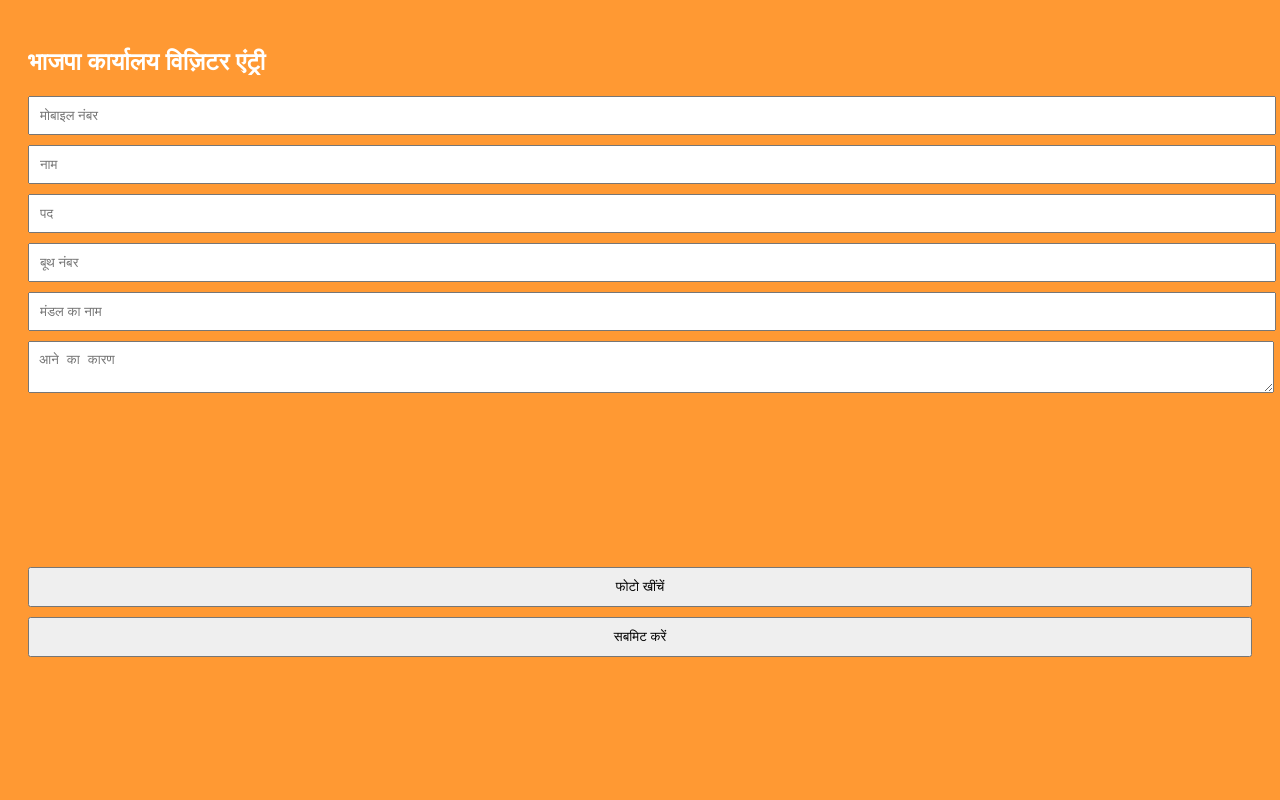
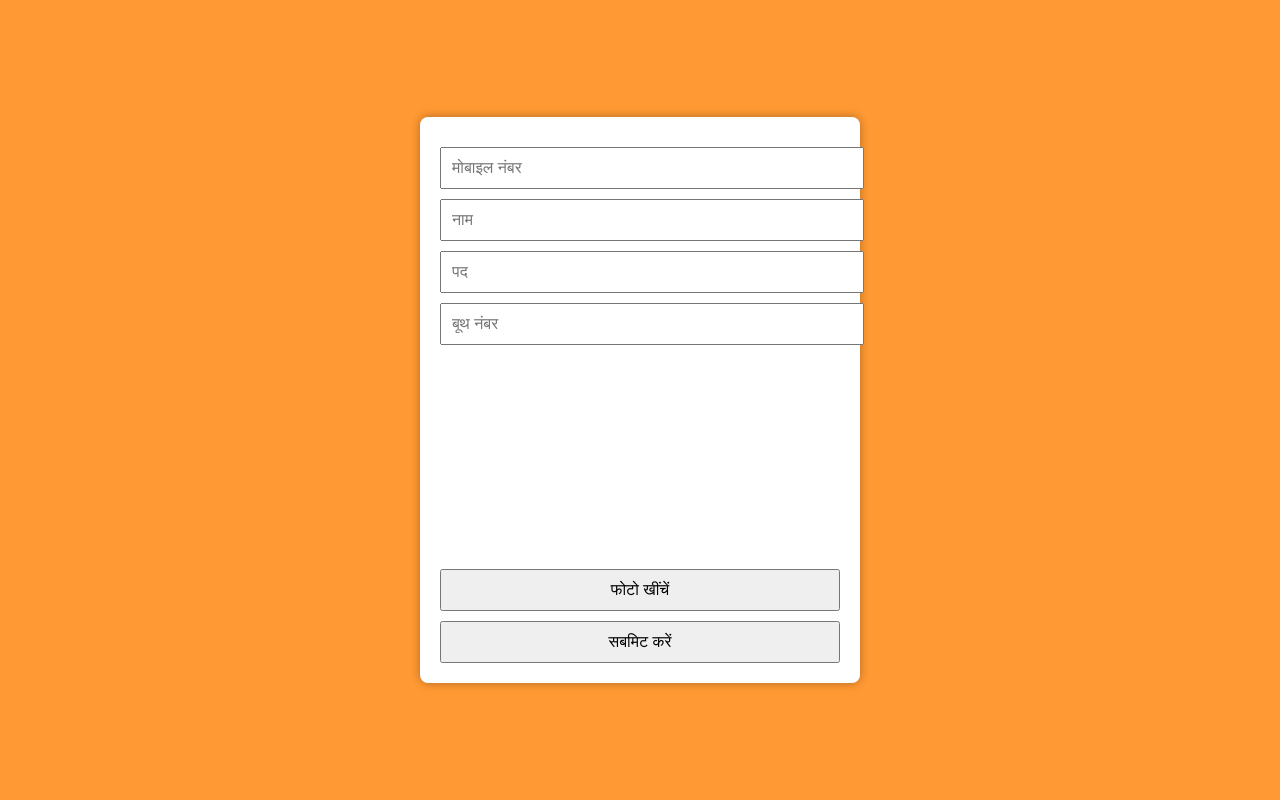
Before and after one commit to ANKIT7MDS/bjpvisitore, a Flask app: page / in a window 1280 px wide. Run offline with Flask 2, Linux system fonts and the light colour scheme.

Commit message:
Add files via upload

```diff
--- a/app.py
+++ b/app.py
@@ -1,12 +1,12 @@
-from flask import Flask, render_template, request, redirect, url_for, session
+from flask import Flask, render_template, request, redirect, url_for, session, jsonify
 from datetime import datetime
 import sqlite3
 import base64
 import os
 
 app = Flask(__name__)
-app.config['MAX_CONTENT_LENGTH'] = 16 * 1024 * 1024  # 16 MB
 app.secret_key = 'your_secret_key'
+app.config['MAX_CONTENT_LENGTH'] = 16 * 1024 * 1024
 
 DB_NAME = 'visitors.db'
 
@@ -14,17 +14,17 @@
     conn = sqlite3.connect(DB_NAME)
     c = conn.cursor()
     c.execute('''CREATE TABLE IF NOT EXISTS visitors (
-                    id INTEGER PRIMARY KEY AUTOINCREMENT,
-                    mobile TEXT,
-                    name TEXT,
-                    post TEXT,
-                    booth TEXT,
-                    mandal TEXT,
-                    reason TEXT,
-                    photo TEXT,
-                    in_time TEXT,
-                    out_time TEXT
-                )''')
+        id INTEGER PRIMARY KEY AUTOINCREMENT,
+        mobile TEXT,
+        name TEXT,
+        post TEXT,
+        booth TEXT,
+        mandal TEXT,
+        reason TEXT,
+        photo TEXT,
+        in_time TEXT,
+        out_time TEXT
+    )''')
     conn.commit()
     conn.close()
 
@@ -32,19 +32,27 @@
 def index():
     if request.method == 'POST':
         data = request.form
-        photo_data = data['photo'].split(',')[1]
+        photo_data = data['photo'].split(',')[1] if 'photo' in data and data['photo'] else None
         in_time = datetime.now().strftime('%Y-%m-%d %H:%M:%S')
-
         conn = sqlite3.connect(DB_NAME)
         c = conn.cursor()
-        c.execute("INSERT INTO visitors (mobile, name, post, booth, mandal, reason, photo, in_time) VALUES (?, ?, ?, ?, ?, ?, ?, ?)",
-                  (data['mobile'], data['name'], data['post'], data['booth'], data['mandal'], data['reason'], photo_data, in_time))
+        c.execute("INSERT INTO visitors (mobile, name, post, booth, photo, in_time) VALUES (?, ?, ?, ?, ?, ?)",
+                  (data['mobile'], data['name'], data['post'], data['booth'], photo_data, in_time))
         conn.commit()
         conn.close()
+        return render_template('thanks.html')
+    return render_template('index.html')
 
-        return render_template('thanks.html')
-
-    return render_template('index.html')
+@app.route('/get_info/<mobile>')
+def get_info(mobile):
+    conn = sqlite3.connect(DB_NAME)
+    c = conn.cursor()
+    c.execute("SELECT name, post, booth FROM visitors WHERE mobile = ? ORDER BY id DESC LIMIT 1", (mobile,))
+    row = c.fetchone()
+    conn.close()
+    if row:
+        return jsonify({"name": row[0], "post": row[1], "booth": row[2]})
+    return jsonify({})
 
 @app.route('/admin', methods=['GET', 'POST'])
 def admin():
@@ -52,17 +60,15 @@
         if request.form['username'] == 'admin' and request.form['password'] == 'bjp123':
             session['admin'] = True
             return redirect(url_for('dashboard'))
-
     return render_template('login.html')
 
 @app.route('/dashboard')
 def dashboard():
     if not session.get('admin'):
         return redirect(url_for('admin'))
-
     conn = sqlite3.connect(DB_NAME)
     c = conn.cursor()
-    c.execute("SELECT id, mobile, name, post, booth, mandal, reason, in_time, out_time FROM visitors")
+    c.execute("SELECT id, mobile, name, post, booth, in_time, out_time FROM visitors ORDER BY id DESC")
     entries = c.fetchall()
     conn.close()
     return render_template('admin.html', entries=entries)
@@ -71,7 +77,6 @@
 def mark_out(visitor_id):
     if not session.get('admin'):
         return redirect(url_for('admin'))
-
     out_time = datetime.now().strftime('%Y-%m-%d %H:%M:%S')
     conn = sqlite3.connect(DB_NAME)
     c = conn.cursor()
--- a/templates/admin.html
+++ b/templates/admin.html
@@ -4,10 +4,10 @@
 <body style="background-color: #fff3e0; color: black; padding: 20px;">
     <h2>Visitor Entries</h2>
     <table border="1" cellpadding="10">
-        <tr><th>नाम</th><th>मोबाइल</th><th>पद</th><th>बूथ</th><th>मंडल</th><th>कारण</th><th>In Time</th><th>Out Time</th><th>Mark Out</th></tr>
+        <tr><th>नाम</th><th>मोबाइल</th><th>पद</th><th>बूथ</th><th>In Time</th><th>Out Time</th><th>Mark Out</th></tr>
         {% for e in entries %}
         <tr>
-            <td>{{e[2]}}</td><td>{{e[1]}}</td><td>{{e[3]}}</td><td>{{e[4]}}</td><td>{{e[5]}}</td><td>{{e[6]}}</td><td>{{e[7]}}</td><td>{{e[8]}}</td>
+            <td>{{e[2]}}</td><td>{{e[1]}}</td><td>{{e[3]}}</td><td>{{e[4]}}</td><td>{{e[5]}}</td><td>{{e[6]}}</td>
             <td><a href="/mark_out/{{e[0]}}">Mark Out</a></td>
         </tr>
         {% endfor %}
--- a/templates/index.html
+++ b/templates/index.html
@@ -3,25 +3,46 @@
 <head>
     <title>Visitor Entry</title>
     <style>
-        body { background-color: #ff9933; font-family: sans-serif; padding: 20px; color: white; }
-        input, textarea, button { display: block; margin: 10px 0; padding: 10px; width: 100%; }
+        body {
+            background-color: #ff9933;
+            font-family: sans-serif;
+            display: flex;
+            justify-content: center;
+            align-items: center;
+            height: 100vh;
+            margin: 0;
+        }
+        .form-container {
+            background: white;
+            padding: 20px;
+            border-radius: 8px;
+            width: 100%;
+            max-width: 400px;
+            box-shadow: 0 0 10px rgba(0,0,0,0.3);
+        }
+        input, button {
+            width: 100%;
+            margin-top: 10px;
+            padding: 10px;
+            font-size: 16px;
+        }
+        video { width: 100%; margin-top: 10px; }
     </style>
 </head>
 <body>
-    <h2>भाजपा कार्यालय विज़िटर एंट्री</h2>
+<div class="form-container">
     <form method="post">
-        <input type="text" name="mobile" placeholder="मोबाइल नंबर" required>
-        <input type="text" name="name" placeholder="नाम" required>
-        <input type="text" name="post" placeholder="पद" required>
-        <input type="text" name="booth" placeholder="बूथ नंबर" required>
-        <input type="text" name="mandal" placeholder="मंडल का नाम" required>
-        <textarea name="reason" placeholder="आने का कारण" required></textarea>
+        <input type="text" name="mobile" id="mobile" placeholder="मोबाइल नंबर" required onblur="fetchInfo()">
+        <input type="text" name="name" id="name" placeholder="नाम" required>
+        <input type="text" name="post" id="post" placeholder="पद" required>
+        <input type="text" name="booth" id="booth" placeholder="बूथ नंबर" required>
         <input type="hidden" name="photo" id="photo">
-        <video id="video" width="300" autoplay></video>
+        <video id="video" autoplay></video>
         <canvas id="canvas" style="display:none;"></canvas>
         <button type="button" onclick="takePhoto()">फोटो खींचें</button>
         <button type="submit">सबमिट करें</button>
     </form>
+</div>
 <script>
     const video = document.getElementById('video');
     const canvas = document.getElementById('canvas');
@@ -36,6 +57,23 @@
         photoInput.value = canvas.toDataURL('image/png');
         alert("फोटो कैप्चर हो गई है!");
     }
+
+    function fetchInfo() {
+        const mobile = document.getElementById('mobile').value;
+        fetch('/get_info/' + mobile)
+            .then(res => res.json())
+            .then(data => {
+                if (data.name) {
+                    document.getElementById('name').value = data.name;
+                    document.getElementById('post').value = data.post;
+                    document.getElementById('booth').value = data.booth;
+                } else {
+                    document.getElementById('name').value = '';
+                    document.getElementById('post').value = '';
+                    document.getElementById('booth').value = '';
+                }
+            });
+    }
 </script>
 </body>
 </html>
--- a/templates/thanks.html
+++ b/templates/thanks.html
@@ -1,8 +1,6 @@
 <!DOCTYPE html>
 <html>
-<head>
-    <title>धन्यवाद</title>
-</head>
+<head><title>धन्यवाद</title></head>
 <body style="background-color: #ff9933; color: white; text-align: center; padding: 50px;">
     <h1>भाजपा कार्यालय पर पधारने पर आपका धन्यवाद 🙏</h1>
 </body>
```
Also changed, not shown: visitors.db (added). Lines whose indentation alone changed are shown as unchanged.
